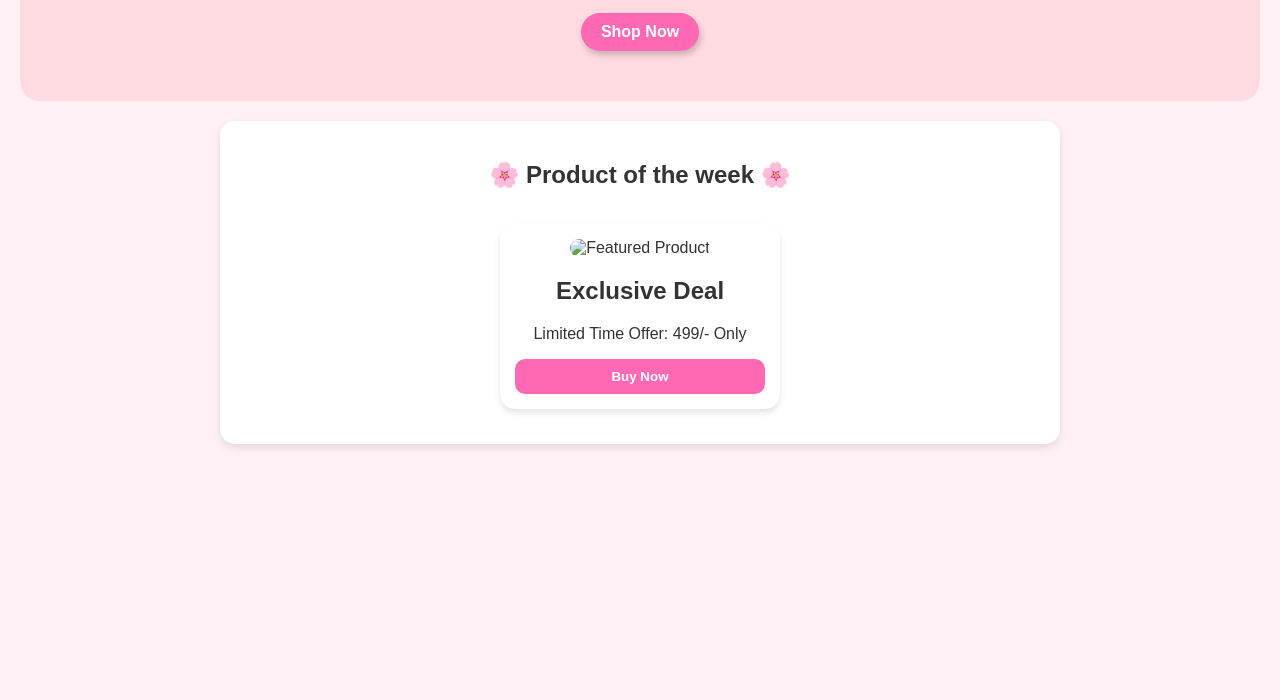
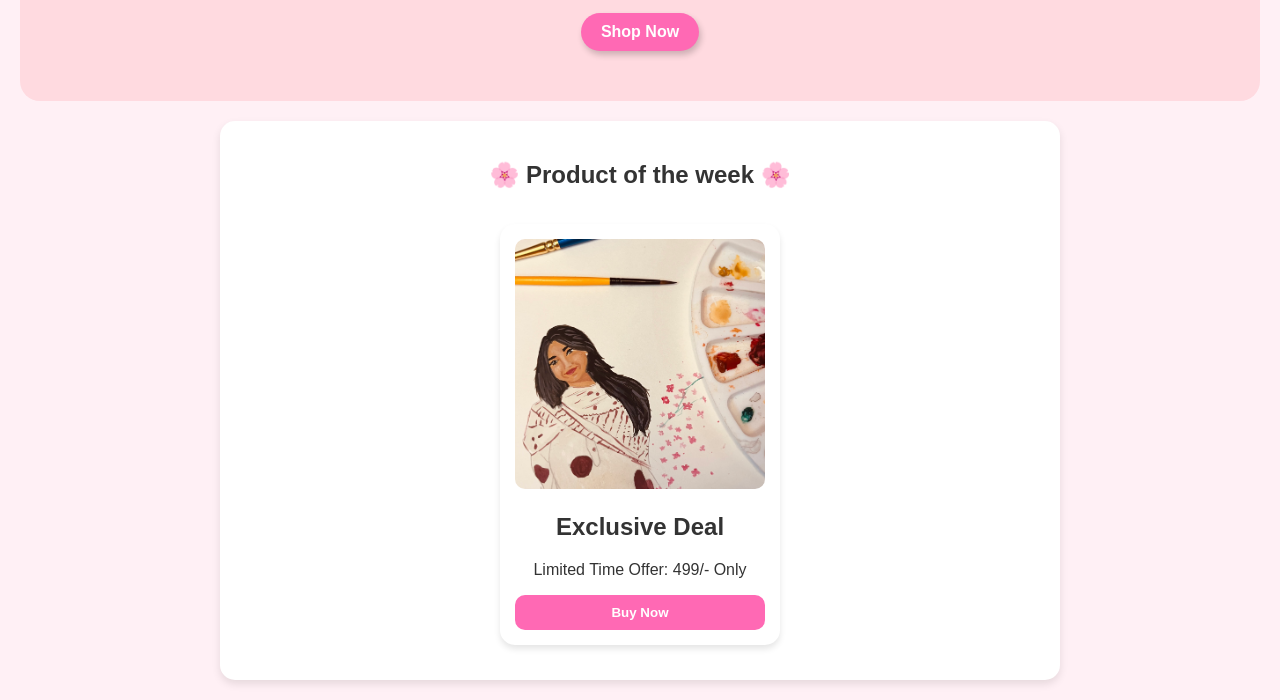
Before and after one commit to nitha-esther/project, a plain HTML site: page index.html in a window 1280 px wide. Shown: the part 223-923 px from the top of the page. Before the commit the page ends 800 px from the top, so only its background shows below. Drawn offline with Linux system fonts and the light colour scheme.

Commit message:
newfiles

```diff
--- a/index.html
+++ b/index.html
@@ -91,7 +91,7 @@
     <section class="featured-product">
         <h2>🌸 Product of the week 🌸</h2>
         <div class="product-card">
-            <img src="images/product-1.jpeg" alt="Featured Product" width="200">
+            <img src="images/handpainting-1.jpeg" alt="Featured Product" width="200">
             <h2>Exclusive Deal</h2>
             <p>Limited Time Offer: <span>499/- Only</span></p>
             <button class="buy-now" onclick="buyNow('Exclusive Deal')">Buy Now</button>
```
